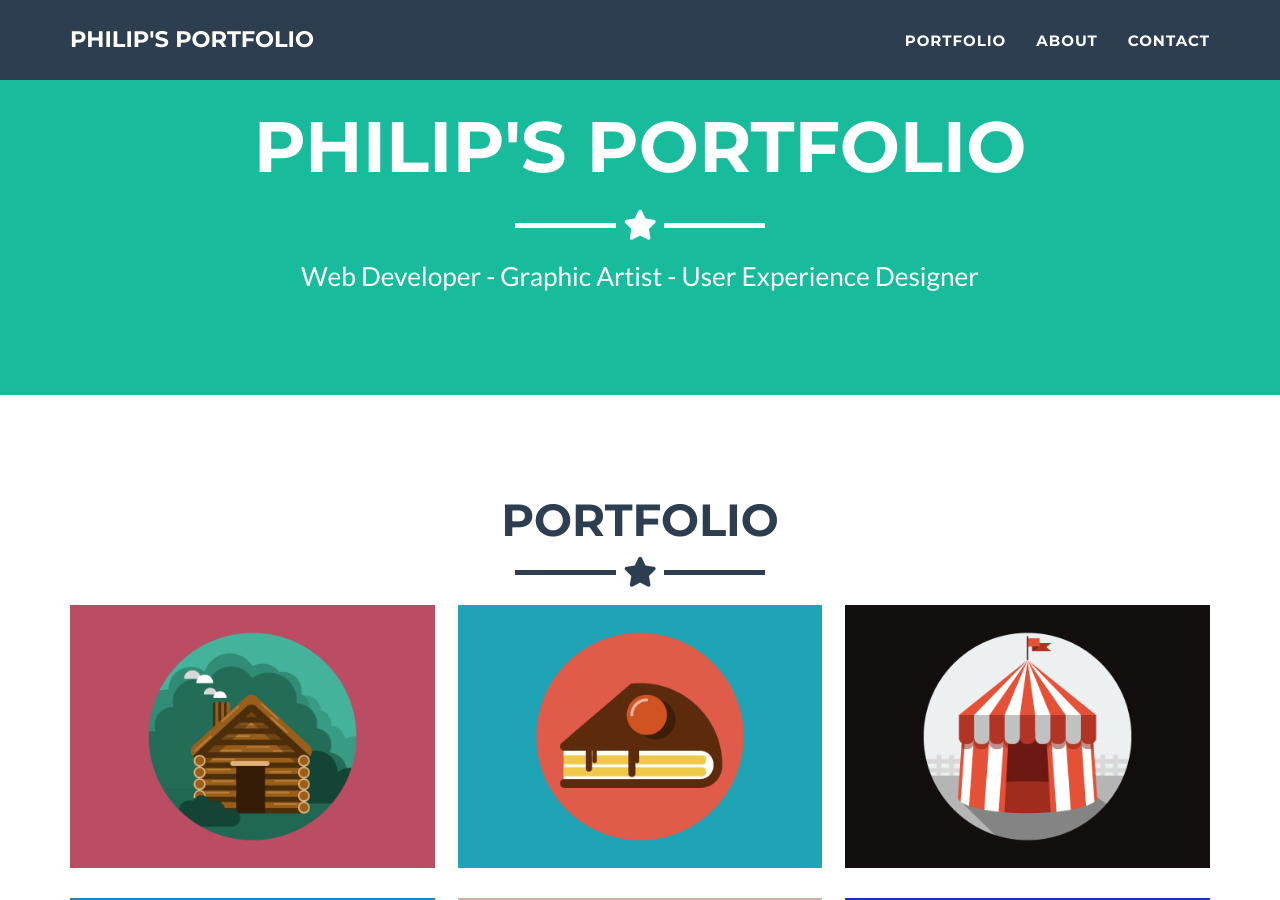
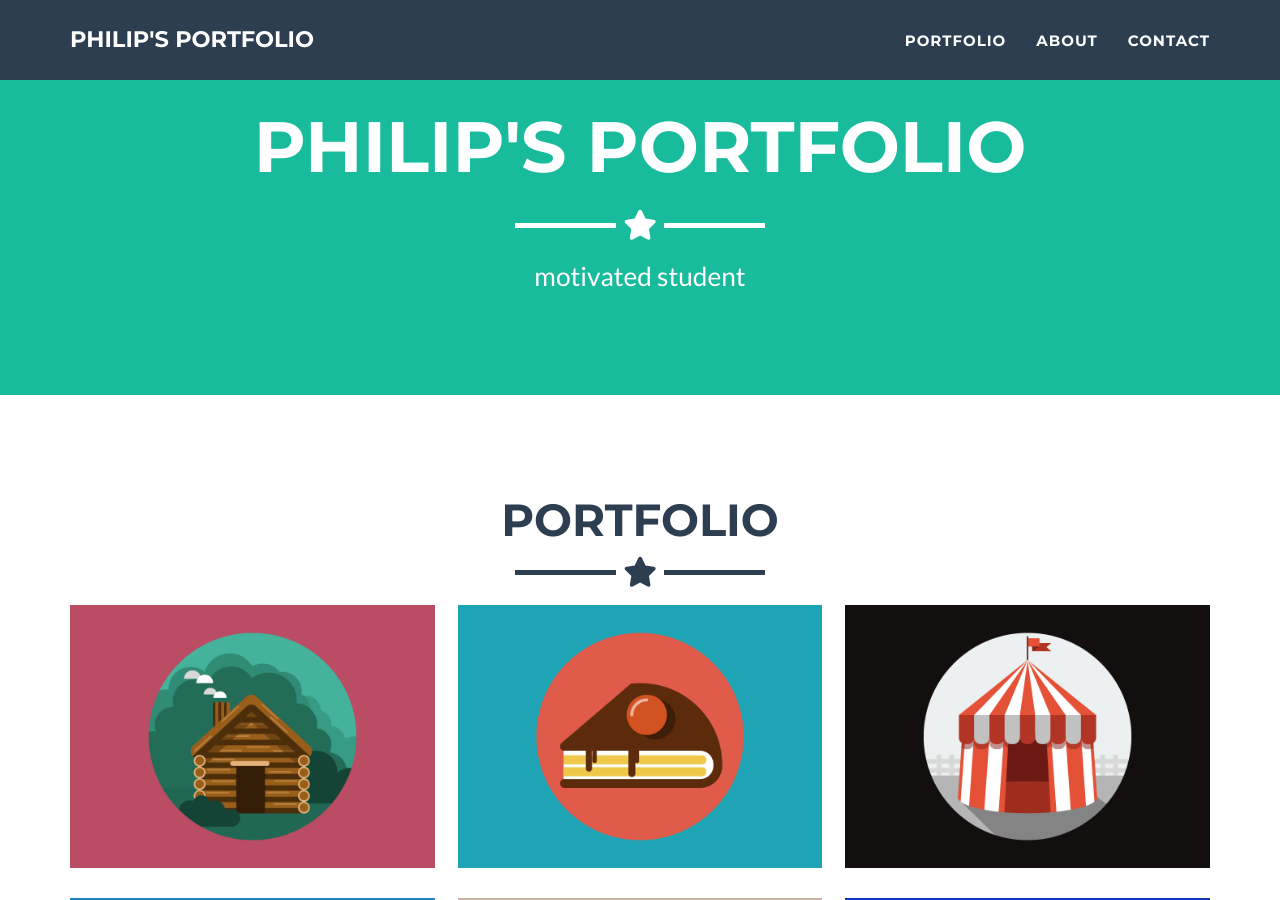
Before and after one commit to B0realian/B0realian.github.io, a Jekyll site: the page built from _posts/2014-07-18-project-1.markdown, in a window 1280 px wide and 900 px high, scrolled down 380 px. Built offline with Jekyll 4.4.1, drawn with Linux system fonts in a browser that asks for light colours; some of the changed lines change nothing that is shown.

Commit message:
Update _config.yml

```diff
--- a/_config.yml
+++ b/_config.yml
@@ -1,11 +1,11 @@
 # Site settings
 title: Philip's Portfolio
 email: philip@schwerin.se
-url: https://github.com/jeromelachaud/freelancer-theme
-description: "Write an awesome description for your new site here. You can edit this line in _config.yml. It will appear in your document head meta (for Google search results) and in your feed.xml site description."
-keywords: "your keywords, separated by commas"
-skills: "Web Developer - Graphic Artist - User Experience Designer"
-meta_author: LastName FirstName
+url: https://b0realian.github.io/
+description: "Detailing/showing off my forays into games programming."
+keywords: "games programming C# Unity C++ Unreal Engine"
+skills: "motivated student"
+meta_author: Schwerin Philip
 
 # Google webmaster tools
 google_verify:
```
